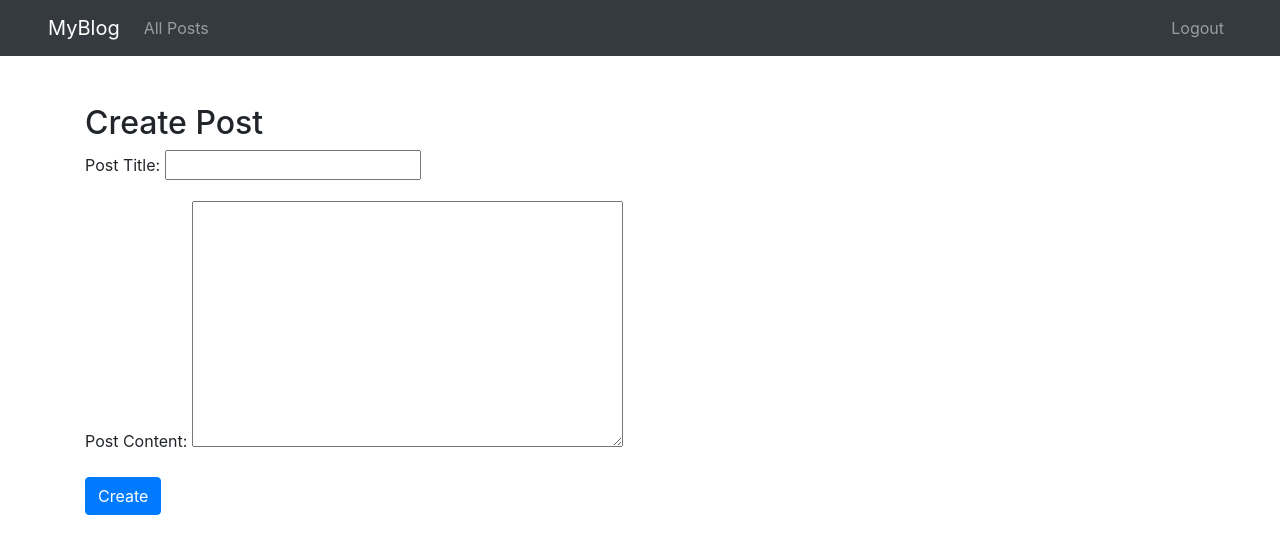
After one commit to nicenicegame/myblog, a Django app: page /posts/new/ in a window 1280 px wide. The commit adds this page. Shown: the top 554 px of the page. Run offline with Django 3.2, Linux system fonts and the light colour scheme; a user stored in the database is signed in; some libraries are stand-ins or nearby versions.

```diff
--- a/blog/forms.py
+++ b/blog/forms.py
@@ -9,3 +9,8 @@ class LoginForm(forms.Form):
 class SignupForm(forms.Form):
     username = forms.CharField(label='Username', max_length=20, min_length=4)
     password = forms.CharField(label='Password', widget=forms.PasswordInput, min_length=6)
+
+
+class PostForm(forms.Form):
+    post_title = forms.CharField(label='Post Title', max_length=100)
+    post_content = forms.CharField(label='Post Content', widget=forms.Textarea)
--- a/blog/models.py
+++ b/blog/models.py
@@ -10,7 +10,7 @@ class Post(models.Model):
     post_title = models.CharField(max_length=100)
     post_content = models.CharField(max_length=250)
     created_at = models.DateTimeField(auto_now_add=True)
-    # author = models.ForeignKey(settings.AUTH_USER_MODEL, on_delete=models.CASCADE)
+    author = models.ForeignKey(settings.AUTH_USER_MODEL, on_delete=models.CASCADE, default=1)
 
     def __str__(self):
         return self.post_title
--- a/blog/templates/blog/detail.html
+++ b/blog/templates/blog/detail.html
@@ -2,6 +2,12 @@
 {% block content %}
 
     <h1>{{ post.post_title }}</h1>
+    <p>{{ post.author }}</p>
     <p>{{ post.post_title }}</p>
 
+    {% if user.is_authenticated and post.author.id == user.id %}
+    <button class="btn btn-success" href="{% url 'edit' post.id %}">Edit</button>
+    <a class="btn btn-danger" href="{% url 'delete' post.id %}">Delete</a>
+    {% endif %}
+
 {% endblock %}
--- /dev/null
+++ b/blog/templates/blog/new.html
@@ -0,0 +1,11 @@
+{% extends 'blog/main.html' %}
+{% block content %}
+
+    <h2>Create Post</h2>
+    <form action="{% url 'new' %}" method="post">
+        {% csrf_token %}
+        {{ post_form.as_p }}
+        <button type="submit" class="btn btn-primary">Create</button>
+    </form>
+
+{% endblock %}
--- a/blog/urls.py
+++ b/blog/urls.py
@@ -5,6 +5,9 @@ urlpatterns = [
     path('', views.index, name='index'),
     path('posts/', views.all_posts, name='posts'),
     path('posts/<int:post_id>/', views.post_detail, name='detail'),
+    path('posts/<int:post_id>/delete/', views.delete_post, name='delete'),
+    path('posts/<int:post_id>/edit/', views.edit_post, name='edit'),
+    path('posts/new/', views.create_post, name='new'),
     path('signup/', views.signup_page, name='signup'),
     path('login/', views.login_user, name='login'),
     path('logout/', views.logout_user, name='logout')
--- a/blog/views.py
+++ b/blog/views.py
@@ -1,8 +1,10 @@
 from django.shortcuts import render, redirect
 from .models import Post
-from .forms import LoginForm, SignupForm
+from .forms import LoginForm, SignupForm, PostForm
 from django.contrib.auth.models import User
 from django.contrib.auth import authenticate, login, logout
+from django.contrib.auth.decorators import login_required
+from django.http import Http404
 
 
 # Create your views here.
@@ -24,6 +26,37 @@ def post_detail(request, post_id):
     return render(request, 'blog/detail.html', {
         'post': post
     })
+
+
+@login_required(login_url='/login')
+def create_post(request):
+    if not request.user.is_authenticated:
+        return Http404
+    if request.method == 'POST':
+        post_form = PostForm(request.POST)
+        if post_form.is_valid:
+            post = Post(
+                post_content=request.POST['post_content'],
+                post_title=request.POST['post_title'],
+                author=request.user
+            )
+            post.save()
+            return redirect('posts')
+    else:
+        post_form = PostForm()
+    return render(request, 'blog/new.html', {'post_form': post_form})
+
+
+@login_required(login_url='/login')
+def delete_post(request, post_id):
+    post = Post.objects.get(pk=post_id)
+    post.delete()
+    return redirect('posts')
+
+
+@login_required(login_url='/login')
+def edit_post(request):
+    pass
 
 
 def signup_page(request):
```
Also changed, not shown: blog/migrations/0001_initial.py, blog/migrations/0002_remove_post_author.py (added), blog/migrations/0003_post_author.py (added), blog/templates/blog/edit.html (added), db.sqlite3.
